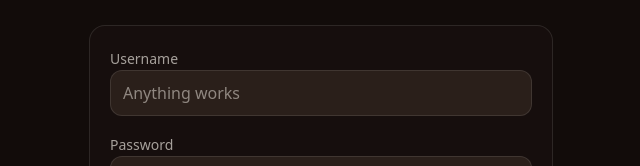
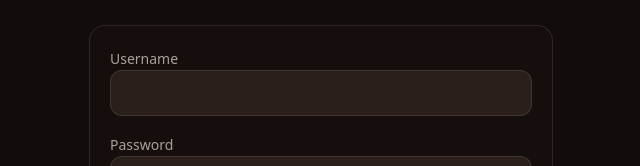
Before and after one commit to arnonlafer/cocktail-favorites, a React (Vite) app: page / in a window 1280 px wide. Shown: the part 290-456 px from the top of the page, without its empty margins (319-959 px from the left). Built offline with nearby package versions, Linux system fonts and the light colour scheme.

Commit message:
Remove username placeholder from the login form.
Co-authored-by: Cursor <cursoragent@cursor.com>

```diff
--- a/src/components/LoginPage.tsx
+++ b/src/components/LoginPage.tsx
@@ -43,7 +43,6 @@ export function LoginPage({ onSuccess }: Props) {
             value={username}
             onChange={(e) => setUsername(e.target.value)}
             className="w-full rounded-xl border border-app bg-bar-800 px-3 py-2.5 text-foreground outline-none focus:border-amber-accent/60"
-            placeholder="Anything works"
           />
         </label>
 
```
